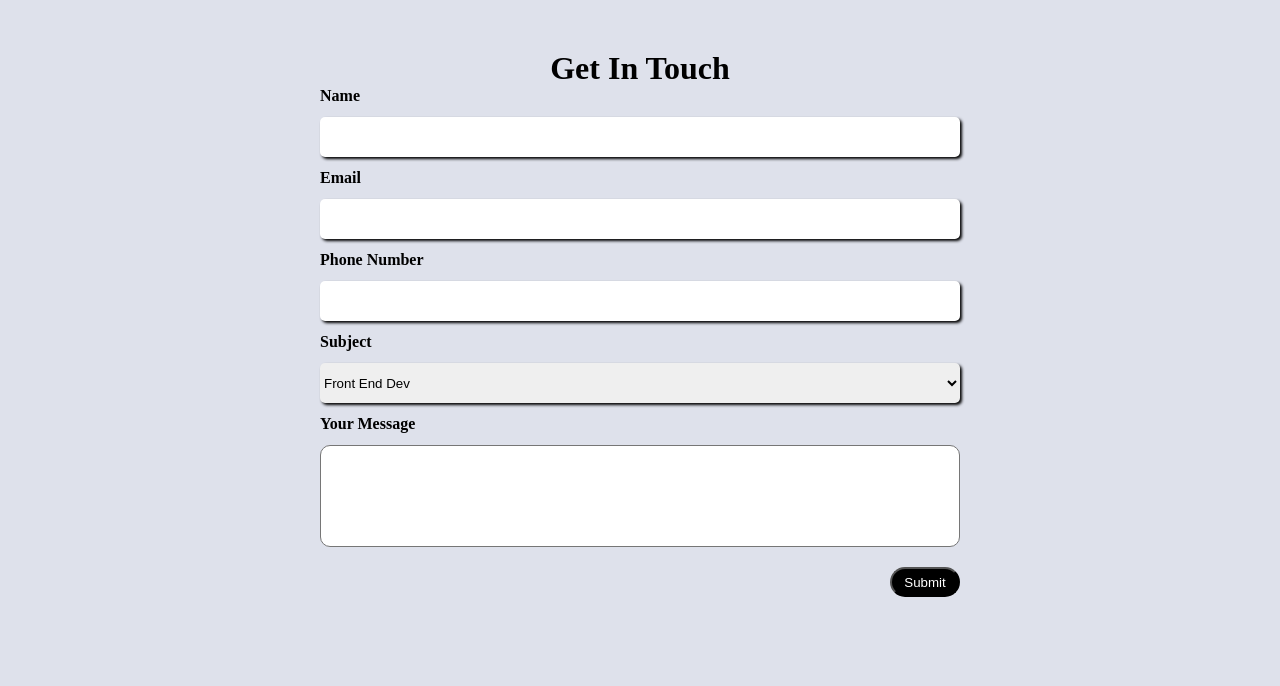
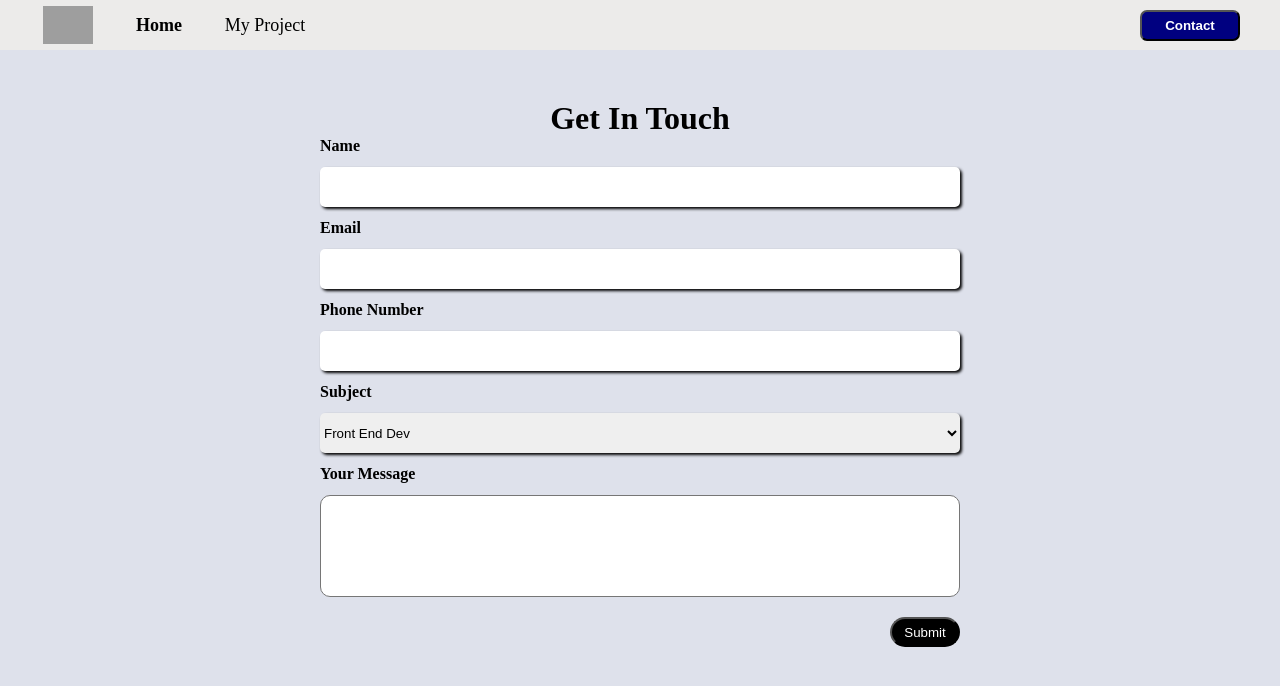
Before and after one commit to leftsidebrain/week1, a plain HTML site: page contact.html in a window 1280 px wide. Drawn offline with Linux system fonts and the light colour scheme; grey boxes are pictures that could not be loaded.

Commit message:
perbaikan

```diff
--- a/contact.html
+++ b/contact.html
@@ -8,6 +8,16 @@
     <title>Contact Me</title>
   </head>
   <body>
+    <nav>
+      <div class="navbar">
+        <img src="https://dumbways.id/assets/images/brandred.png" alt="" />
+        <a href="index.html" class="icon-link" style="font-weight: 900">Home</a>
+        <a href="blog.html" class="icon-link">My Project</a>
+      </div>
+      <div class="nav-btn">
+        <a href="contact.html"> <button class="btn-contact" style="font-weight: 900">Contact</button></a>
+      </div>
+    </nav>
     <h1 style="text-align: center; margin-top: 50px">Get In Touch</h1>
     <form>
       <label>Name</label>
```
Also changed, not shown: index.html (+1 -1 lines).
